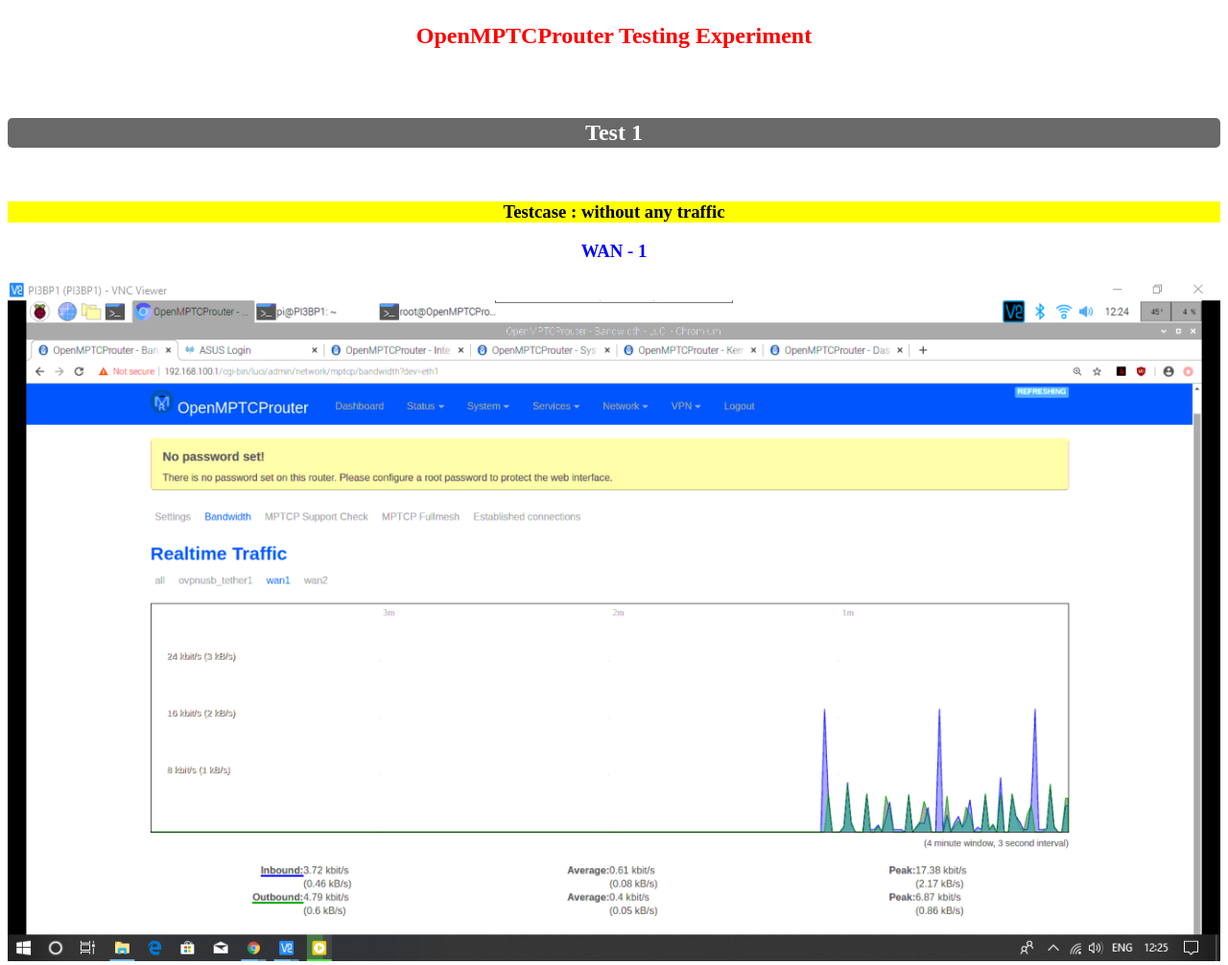
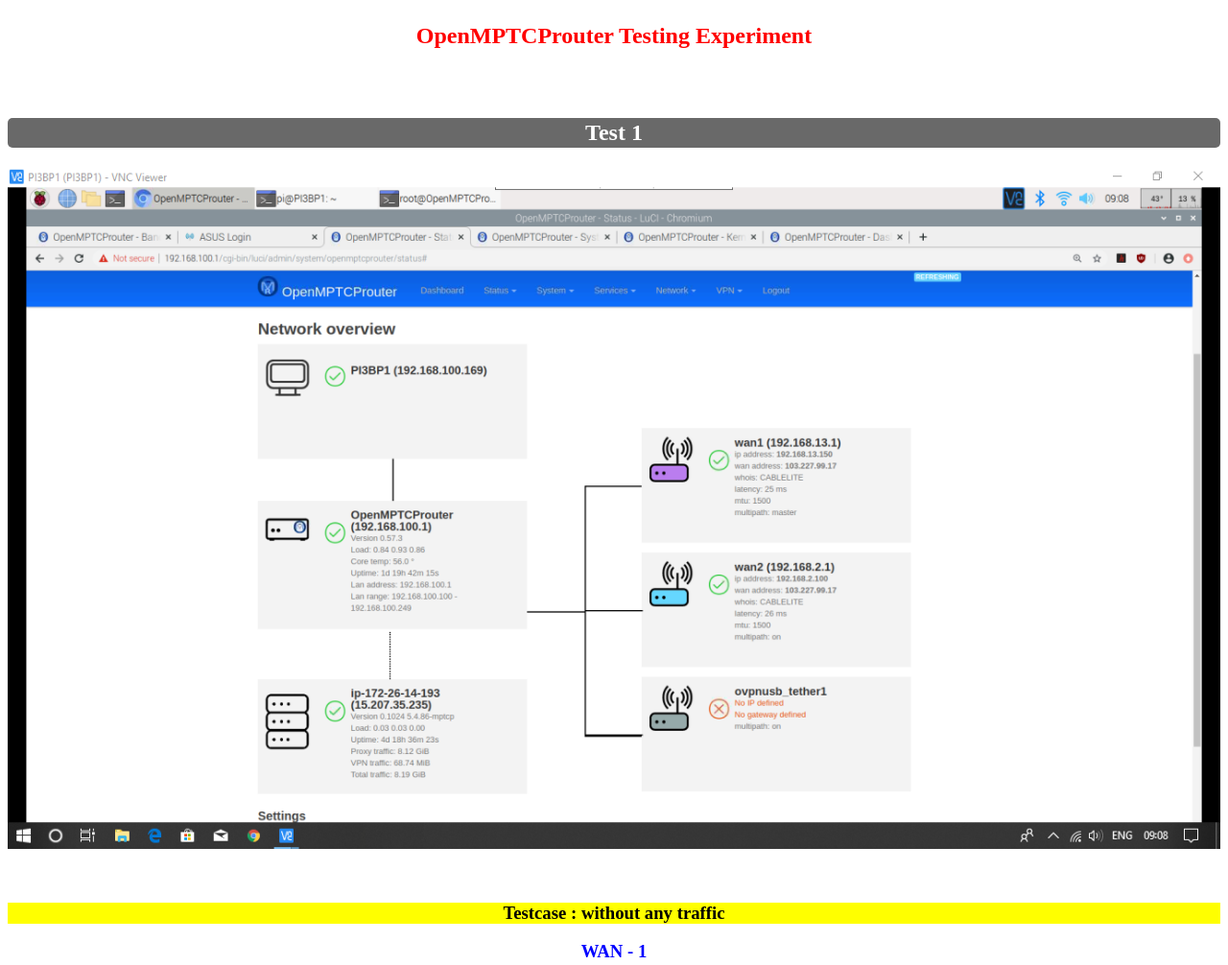
Before and after one commit to techworldthink/OpenMPTCProuter-setup, a plain HTML site: page pages/testing.html in a window 1280 px wide. Shown: the top 1006 px of the page at 96% size. Drawn offline with Linux system fonts and the light colour scheme.

Commit message:
block diagram

```diff
--- a/pages/testing.html
+++ b/pages/testing.html
@@ -12,6 +12,8 @@
     <h2 class="main-head">OpenMPTCProuter Testing Experiment</h2>
 
     <h2 class="test-head">Test 1</h2>
+
+    <img src="../assets/images/Testing/block diagram/b.png">
 
     <h3 class="sub-head">Testcase : without any traffic</h3>
     <h3 class="sub-args">WAN - 1</h3>
```
Also changed, not shown: assets/images/Testing/block diagram/b.png (added).
